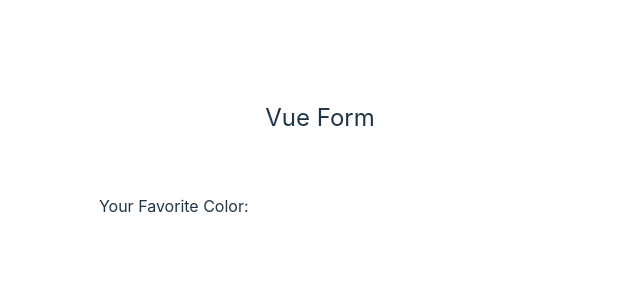
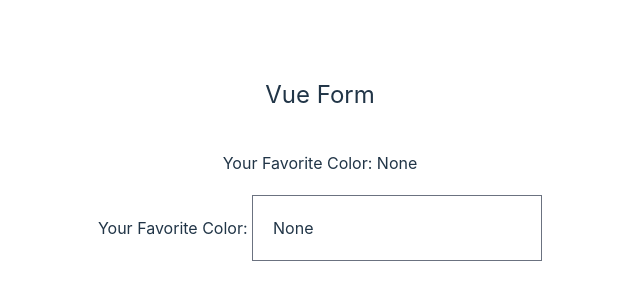
Before and after one commit to LearnWithHasinHayder/vue-form, a Vue app: page / in a window 1280 px wide. Shown: the part 146-446 px from the top of the page, without its empty margins (320-960 px from the left). Built offline with nearby package versions, Linux system fonts and the light colour scheme.

Commit message:
Episode 01 Code

```diff
--- a/index.html
+++ b/index.html
@@ -5,7 +5,7 @@
     <link rel="icon" type="image/svg+xml" href="/vite.svg" />
     <meta name="viewport" content="width=device-width, initial-scale=1.0" />
     <title>Vite + Vue</title>
-    <script defer src="//cdn.tailwindcss.com"></script>
+    <script defer src="//cdn.tailwindcss.com?plugins=forms"></script>
   </head>
   <body>
     <div id="app"></div>
--- a/src/App.vue
+++ b/src/App.vue
@@ -1,21 +1,23 @@
 <script setup>
-import { ref, reactive, computed } from 'vue'
-const color = ref('')
-const getStyle = computed(() => {
+import { ref } from 'vue'
+const color = ref('None')
+
+function getStyle() {
   return {
     backgroundColor: color.value,
   }
-})
+}
 </script>
 
 <template>
   <section class="mx-auto container">
     <h1 class="text-2xl mb-10">Vue Form</h1>
-    <span v-show="color">Your Favorite Color: {{ color }}</span>
+    <p class="pb-5">Your Favorite Color: {{ color }}</p>
     <p>
-      Your Favorite Color: <input class="p-5" v-model="color" />
+      Your Favorite Color:
+      <input class="p-5" v-model="color" />
+      <div class="w-32 h-32 mt-10" :style="getStyle()"></div>
     </p>
-    <div class="w-32 h-32 mt-10" :style="getStyle"></div>
   </section>
 </template>
 <style scoped></style>
```
